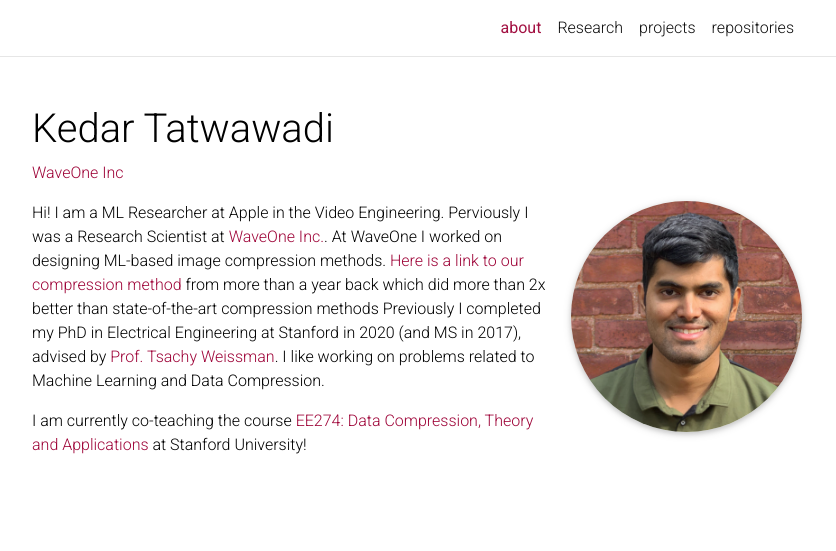
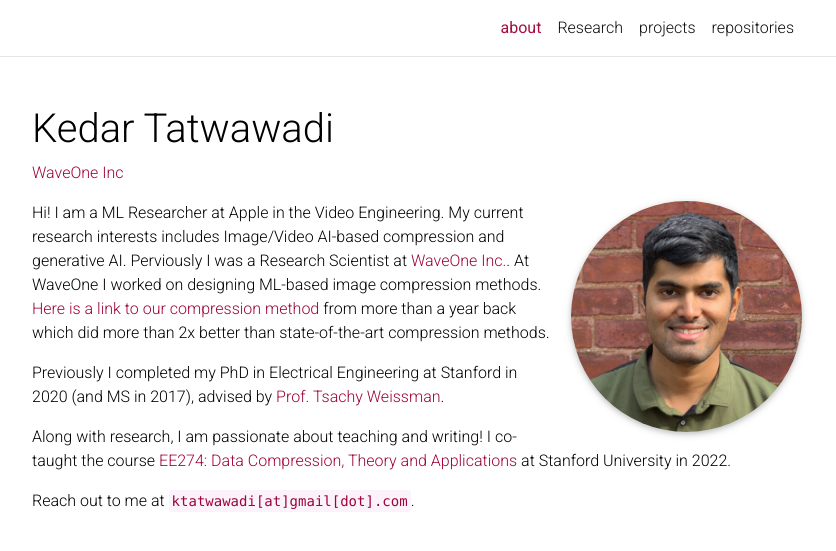
Before and after one commit to kedartatwawadi/kedartatwawadi.github.io, a Jekyll site: the page built from _pages/about.md, in a window 1280 px wide. Shown: the top 551 px of the page, without its empty margins (223-1059 px from the left). Built offline with Jekyll 4.4.1, drawn with Linux system fonts in a browser that asks for light colours; full-size pictures stand in for the smaller copies a plugin makes; comment, search, counter and statistics services are not loaded; a style sheet for code colours, icons or effects is not loaded.

Commit message:
Update about.md

```diff
--- a/_pages/about.md
+++ b/_pages/about.md
@@ -13,6 +13,11 @@ news: false  # includes a list of news items
 selected_papers: false # includes a list of papers marked as "selected={true}"
 social: false # includes social icons at the bottom of the page
 ---
-Hi! I am a ML Researcher at Apple in the Video Engineering. Perviously I was a Research  Scientist at [WaveOne Inc.](). At WaveOne I worked on designing ML-based image compression methods. [Here is a link to our compression method](https://wave-one.github.io/iframe_comparisons/) from more than a year back which did more than 2x better than state-of-the-art compression methods Previously I completed my PhD in Electrical Engineering at Stanford in 2020 (and MS in 2017), advised by [Prof. Tsachy Weissman](). I like working on problems related to Machine Learning and Data Compression.
+Hi! I am a ML Researcher at Apple in the Video Engineering. My current research interests includes Image/Video AI-based compression and generative AI. Perviously I was a Research Scientist at [WaveOne Inc.](). At WaveOne I worked on designing ML-based image compression methods. [Here is a link to our compression method](https://wave-one.github.io/iframe_comparisons/) from more than a year back which did more than 2x better than state-of-the-art compression methods.
 
-I am currently co-teaching the course [EE274: Data Compression, Theory and Applications](https://stanforddatacompressionclass.github.io/Fall22/) at Stanford University!
+Previously I completed my PhD in Electrical Engineering at Stanford in 2020 (and MS in 2017), advised by [Prof. Tsachy Weissman]().
+
+Along with research, I am passionate about teaching and writing! I co-taught the course [EE274: Data Compression, Theory and Applications](https://stanforddatacompressionclass.github.io/Fall22/) at Stanford University in 2022.
+
+
+Reach out to me at `ktatwawadi[at]gmail[dot].com`.
```
